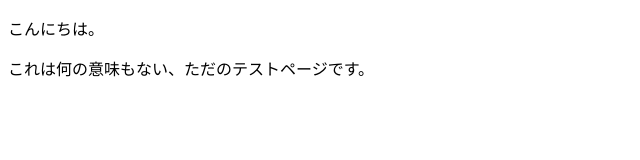
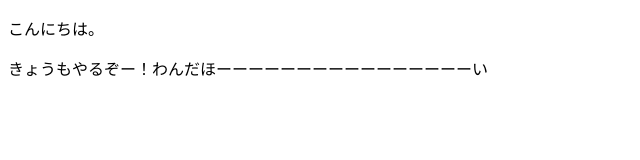
Before and after one commit to r-40021/lp-practice-static, a plain HTML site: page public/index.html in a window 1280 px wide. Shown: the whole page, without its empty margins (0-640 px from the left). Drawn offline with Linux system fonts and the light colour scheme.

Commit message:
[Update]rsync

```diff
--- a/public/index.html
+++ b/public/index.html
@@ -8,6 +8,6 @@
 </head>
 <body>
     <p>こんにちは。</p>
-    <p>これは何の意味もない、ただのテストページです。</p>
+    <p>きょうもやるぞー！わんだほーーーーーーーーーーーーーーーーい</p>
 </body>
 </html>
```
Also changed, not shown: 1 other file.
